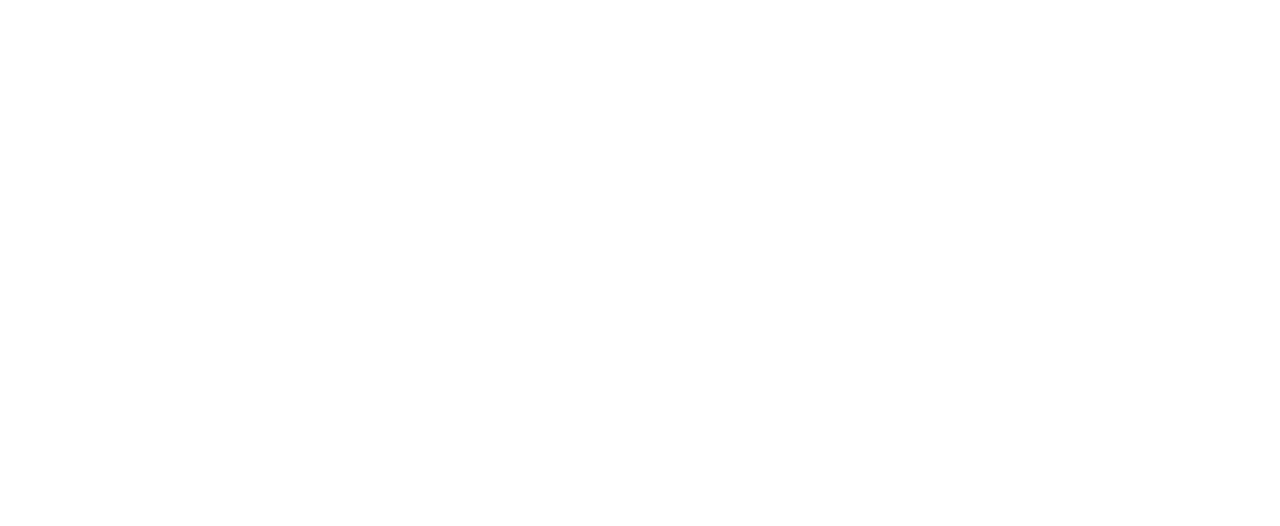
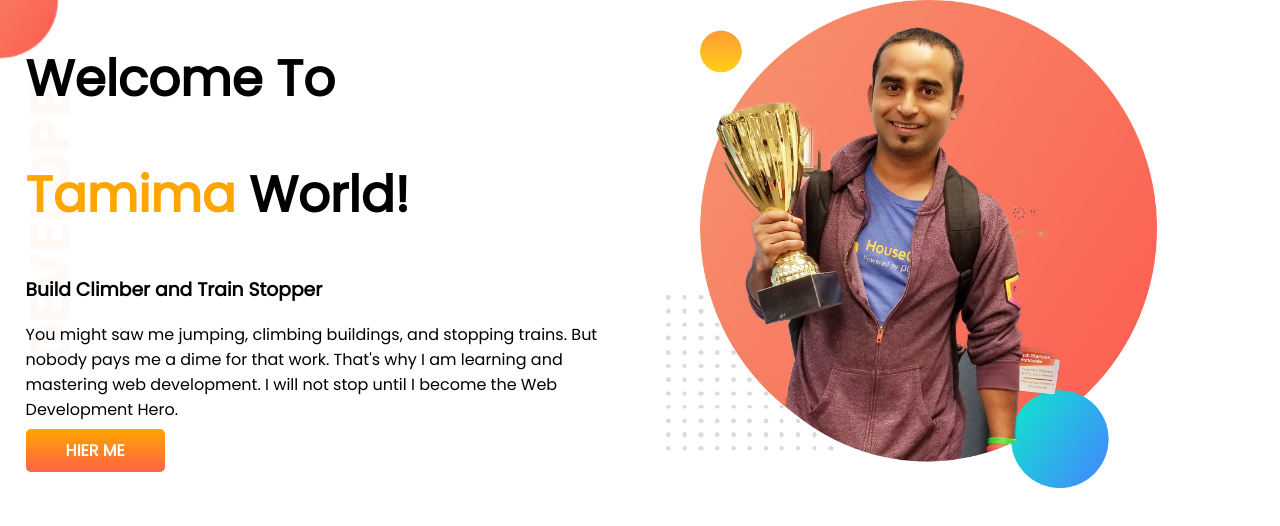
Before and after one commit to tamima07/developer-portfolio, a plain HTML site: page index.html in a window 1280 px wide. Drawn offline with Linux system fonts and the light colour scheme.

Commit message:
top banner added

```diff
--- a/index.html
+++ b/index.html
@@ -1,13 +1,37 @@
 <!DOCTYPE html>
 <html lang="en">
+
 <head>
     <meta charset="UTF-8">
     <meta http-equiv="X-UA-Compatible" content="IE=edge">
     <meta name="viewport" content="width=device-width, initial-scale=1.0">
     <title>My Protfolio</title>
+    <link rel="preconnect" href="https://fonts.googleapis.com">
+    <link rel="preconnect" href="https://fonts.gstatic.com" crossorigin>
+    <link href="https://fonts.googleapis.com/css2?family=Poppins&display=swap" rel="stylesheet">
     <link rel="stylesheet" href="style.css">
 </head>
+
 <body>
+    <section class="top-banner">
+        <div class="half-width">
+            <h1>Welcome To</h1>
+            <h1><span class="orange">Tamima</span> World!</h1>
+            <h3>Build Climber and Train Stopper</h3>
+            <p>You might saw me jumping, climbing buildings, and stopping trains. But nobody pays me a dime for that
+                work.
+                That's why I am learning and mastering web development. I will not stop until I become the Web
+                Development
+                Hero.</p>
+            <a href="https://www.linkedin.com/in/tamima-binte-mannan-5070a01b6/" target="_blank"
+                class="link-button">HIER ME</a>
+        </div>
+        <div class="half-width">
+            <img src="images/jhankar.png" alt="">
+        </div>
+    </section>
+
 
 </body>
+
 </html>
--- a/style.css
+++ b/style.css
@@ -0,0 +1,32 @@
+body{
+    font-family: 'Poppins', sans-serif;
+    margin: 0;
+}
+h1{
+    font-size: 50px;
+}
+.orange{
+   color: orange;
+}
+section{
+    display: flex;
+}
+.half-width{
+    width: 50%;
+    padding-left: 2%;
+}
+.half-width img{
+    width: 80%;
+}
+.link-button{
+    text-decoration: none;
+    background-image: linear-gradient(orange, tomato);
+    color: white;
+    font-weight: 700;
+    padding: 10px 40px;
+    border-radius: 5px;
+}
+.top-banner{
+    background-image: url(images/top-banner.png);
+    background-repeat: no-repeat;
+}
```
Also changed, not shown: images/dream-bg.png (added), images/exp-bg.png (added), images/jhankar.png (added), images/jhankar2.png (added), images/my-bg.png (added), images/my-bg2.png (added), images/top-banner.png (added), 7 other files.
